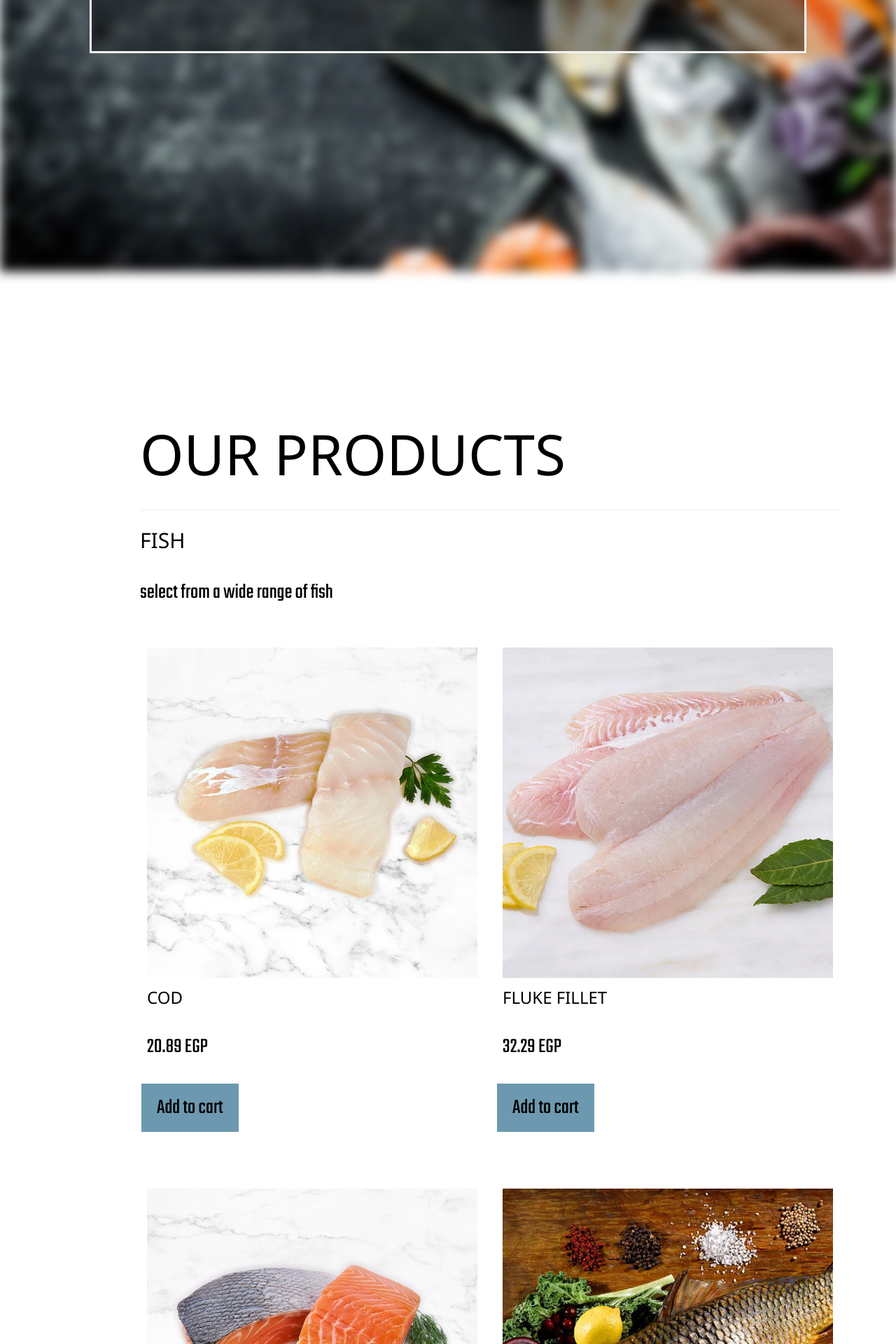
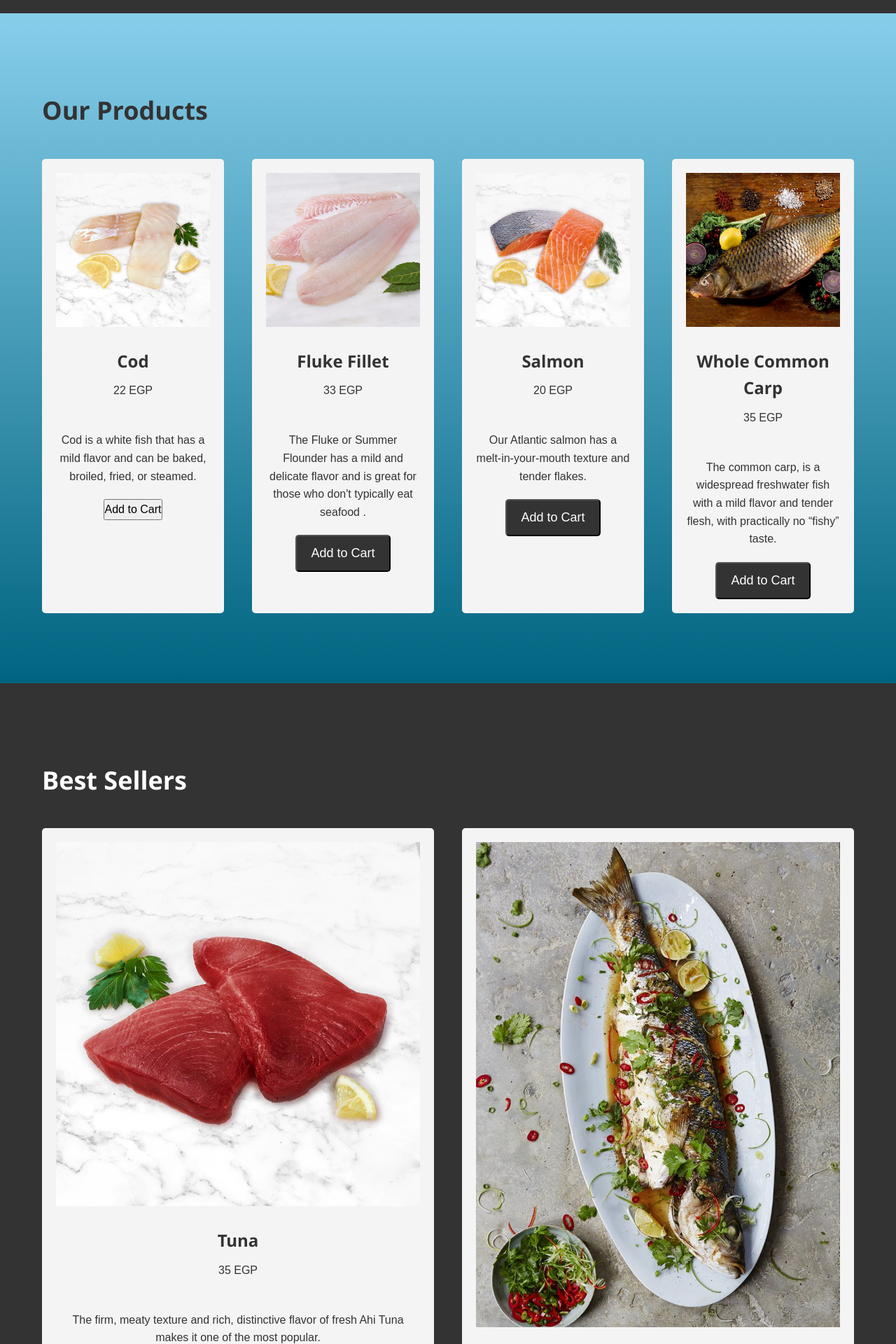
Before and after one commit to marwannour1/SoftwareEngineering, a Django app: page /store/home/ in a window 1280 px wide. Shown: the part 482-2402 px from the top of the page at 70% size. Run offline with Django 4.2, Linux system fonts and the light colour scheme; data comes from the database, SQL or seed files in the repository; both versions use the stored data as it was after the commit; some libraries are stand-ins or nearby versions.

Commit message:
css html

```diff
--- a/FishFoodStore/store/static/store/CSS/homepagestyle.css
+++ b/FishFoodStore/store/static/store/CSS/homepagestyle.css
@@ -1,3 +1,37 @@
+/* Reset CSS */
+* {
+	margin: 0;
+	padding: 0;
+	box-sizing: border-box;
+
+}
+
+/* Global Styles */
+body {
+	font-family: Arial, sans-serif;
+	font-size: 16px;
+	line-height: 1.6;
+	color: #333;
+
+
+}
+
+.container {
+	max-width: 1200px;
+	margin: 0 auto;
+	padding: 0 20px;
+
+}
+
+/* Header */
+header {
+	background-color: #333;
+	padding: 20px 0;
+	position: relative;
+}
+
+
+
 
 /* Create a top navigation bar with a black background color  */
 .topnav {
@@ -74,163 +108,193 @@
 	}
   }
 
-
-body, html {
-  height: 100%;
+.cart {
+	float: right;
+	font-size: 24px;
 }
 
-* {
-  box-sizing: border-box;
+.menu-icon {
+	display: none;
 }
 
-.bg-image {
-  /* The image used */
-  background-image: url('/images/fish2.jpg');
-
-  /* Add the blur effect */
-  filter: blur(8px);
-  -webkit-filter: blur(8px);
-
-  /* Full height */
-  height: 100%;
-
-  /* Center and scale the image nicely */
-  background-position: center;
-  background-repeat: no-repeat;
-  background-size: cover;
-}
-
-/* Position text in the middle of the page/image */
-.bg-text {
-  background-color: rgb(0,0,0); /* Fallback color */
-  background-color: rgba(0,0,0, 0.4); /* Black w/opacity/see-through */
-  color: white;
-  font-weight: bold;
-  border: 3px solid #f1f1f1;
+.store-name {
 	position: absolute;
 	top: 50%;
 	left: 50%;
 	transform: translate(-50%, -50%);
-  z-index: 2;
-  width: 80%;
-  padding: 20px;
 	text-align: center;
 }
 
-
-
-
-  /* Center website */
-  .main2 {
-    align-self: center;
-    max-width: 1000px;
-    margin-left: 200px;
-    margin-top: 200px;
+.store-name h1 {
+	font-size: 48px;
+	font-weight: 700;
+	margin-bottom: 20px;
 }
 
-
-  h2{
-    font-family: 'Teko', sans-serif;
-    font-size: 50px;
+.store-name p {
+	font-size: 24px;
 }
 
-
-
-  h1 {
-    font-size: 80px !important;
-    word-break: break-all;
-    font-family: 'Teko', sans-serif;
+/* Hero */
+.hero {
+	background-image: url('https://static.vecteezy.com/system/resources/previews/000/273/915/original/ocean-background-vector.jpg');
+	background-size: cover;
+	background-position: center;
+	color: rgb(0, 0, 0);
+	text-align: center;
+	padding: 100px 0;
 }
 
-  .row {
-    margin: 8px -16px;
+.hero h2 {
+	font-size: 48px;
+	font-weight: 700;
+	margin-bottom: 20px;
+
 }
 
-  /* Add padding BETWEEN each column (if you want) */
-  .row,
-  .row > .column {
-    padding: 8px;
+.hero p {
+	font-size: 24px;
+	margin-bottom: 40px;
 }
 
-  /* Create four equal columns that floats next to each other */
-  .column {
-    float: left;
-    width: 50%;
+.button {
+	display: inline-block;
+	background-color: #333;
+	color: #fff;
+	padding: 10px 20px;
+	border-radius: 5px;
+	text-decoration: none;
+	font-size: 18px;
 }
 
-  /* Clear floats after rows */
-  .row:after {
-    content: "";
-    display: table;
-    clear: both;
+.button:hover {
+	background-color: #666;
 }
 
-  /* Content */
-  .content {
-    background-color: rgba(255, 255, 255, 0);
-    padding: 10px;
-    font-family: 'Teko', sans-serif;
-    font-size: 30px;
+/* Products */
+.products {
+
+	padding: 100px 0;
+	background-image: linear-gradient(skyblue, rgb(0, 100, 128));
 }
 
-  .row a:link,.row a:visited {
-    background-color: #6c99af;
-    color: black;
-    border: 2px solid #6c99af;
-    padding: 10px 20px;
-    text-align: center;
-    text-decoration: none;
-    display: inline-block;
+.products h2 {
+	font-size: 36px;
+	font-weight: 700;
+	margin-bottom: 40px;
 }
 
-  .row a:hover,.row a:active {
-    background-color: #00415a;
-    color: white;
+.grid {
+	display: grid;
+	grid-template-columns: repeat(4, 1fr);
+	grid-gap: 40px;
 }
 
-  /* Responsive layout - makes a two column-layout instead of four columns */
-  @media screen and (max-width: 900px) {
-    .column {
-      width: 50%;
+.grid2 {
+	display: grid;
+	grid-template-columns: repeat(2, 1fr);
+	grid-gap: 40px;
+}
+
+.product {
+	background-color: #f4f4f4;
+	padding: 20px;
+	text-align: center;
+	border-radius: 5px;
+}
+
+.product img {
+	max-width: 100%;
+	margin-bottom: 20px;
+}
+
+.product h3 {
+	font-size: 24px;
+  color: #333;
+	font-weight: 700;
+	margin-bottom: 10px;
+}
+
+.product p {
+  color: #333;
+	font-size: 16px;
+	margin-bottom: 20px;
+}
+
+/* Best Sellers */
+.best-sellers {
+	background-color: #333;
+	color: #fff;
+	padding: 100px 0;
+}
+
+.best-sellers h2 {
+	font-size: 36px;
+	font-weight: 700;
+	margin-bottom: 40px;
+}
+
+/* About Us */
+.about-us {
+	padding: 100px 0;
+}
+
+.about-us h2 {
+	font-size: 36px;
+	font-weight: 700;
+	margin-bottom: 40px;
+}
+
+.about-us p {
+	font-size: 16px;
+	margin-bottom: 40px;
+}
+
+/* Footer */
+footer {
+	background-color: #333;
+	color: #fff;
+	padding: 40px 0;
+}
+
+.contact-info {
+	float: left;
+}
+
+.contact-info p {
+	margin-bottom: 10px;
+}
+
+.social-media {
+	float: right;
+}
+
+.social-media a {
+	display: inline-block;
+	background-color: #fff;
+	color: #333;
+	padding: 10px;
+	margin-left: 10px;
+	border-radius: 50%;
+}
+
+/* Responsive Styles */
+@media screen and (max-width: 768px) {
+	.container {
+		padding: 0;
     }
 }
 
-  .container {
-    position: relative;
-    width: 100%;
+input[type=submit] {
+  display: inline-block;
+	background-color: #333;
+	color: #fff;
+	padding: 10px 20px;
+	border-radius: 5px;
+	text-decoration: none;
+	font-size: 18px;
 }
 
-  .image {
-    display: block;
-    width: 100%;
-    height: auto;
+input[type=submit]:hover {
+	background-color: #666;
 }
-
-  .overlay {
-    position: absolute;
-    top: 0;
-    bottom: 0;
-    left: 0;
-    right: 0;
-    height: 100%;
-    width: 100%;
-    opacity: 0;
-    transition: .5s ease;
-    background-color: #6c99af;
-  }
-
-  .container:hover .overlay {
-    opacity: 1;
-  }
-
-  .text {
-    color: white;
-    font-size: 30px;
-    position: absolute;
-    top: 50%;
-    left: 50%;
-    -webkit-transform: translate(-50%, -50%);
-    -ms-transform: translate(-50%, -50%);
-    transform: translate(-50%, -50%);
-    text-align: center;
-  }
--- a/FishFoodStore/store/templates/store/home.html
+++ b/FishFoodStore/store/templates/store/home.html
@@ -1,26 +1,21 @@
 {% load static %}
 
 <!DOCTYPE html>
-<html lang="html">
+<html lang="en">
 <head>
-<link rel="stylesheet" type="text/css" href="{% static 'store/CSS/homepagestyle.css'%}">
+	<meta charset="UTF-8">
+	<meta name="viewport" content="width=device-width, initial-scale=1.0">
 	<link rel="stylesheet" href="https://www.w3schools.com/w3css/4/w3.css">
-<meta name="viewport" content="width=device-width, initial-scale=1">
-<link rel="stylesheet" href="https://cdnjs.cloudflare.com/ajax/libs/font-awesome/4.7.0/css/font-awesome.min.css">
-
 	<link rel="preconnect" href="https://fonts.googleapis.com">
 	<link rel="preconnect" href="https://fonts.gstatic.com" crossorigin>
 	<link href="https://fonts.googleapis.com/css2?family=Amatic+SC:wght@700&display=swap" rel="stylesheet">
 	<link href="https://fonts.googleapis.com/css2?family=Amatic+SC:wght@700&family=Teko&display=swap" rel="stylesheet">
-<link rel="icon" href="{% static 'store/images/fish-store-website-favicon-color (1).png' %}" type="image/x-icon" />
-
-
-    <title>kheer El Bahr</title>
+	<link rel="icon" href="images/fish-store-website-favicon-color (1).png" type="image/x-icon">
+	<title>Kheir El-Bahr - Online Fish Food Store</title>
+	<link rel="stylesheet" href="{% static 'store/css/homepagestyle.css' %}">
 </head>
-
-<body style="margin: 0;">
-
-  <div class="topnav">
+<body>
+	<nav class="topnav">
 		<div class="search-container">
 		  <form action="/action_page.php">
 			<input type="text" placeholder="Search.." name="search">
@@ -31,119 +26,117 @@
 		<a href="cartpro.html"><i class="fa fa-shopping-cart" style="font-size:28px;"></i> Shopping cart</a>
 		<a href="sign_up.html"><i class="fa fa-bars" style="font-size:24px;"></i> Sign up</a>
 		<a href="sign_in.html"><i class="fa fa-fw fa-envelope" style="font-size:25px;"></i> Login</a>
+	</nav>
+	<header>
+
+			<div class="hero">
+				<div class="container">
+					<h2>Welcome to Kheir El-Bahr</h2>
+					<p>Your one-stop shop for fresh, high-quality fish food</p>
+
+				</div>
 			</div>
 
-  <!-- Page content -->
-  <div class="bg-image"></div>
-
-  <div class="bg-text">
-    <h1 style="font-family:  'Teko', sans-serif;">Kheer El Bahr</h1>
-    <p style="font-family:  'Teko', sans-serif; font-size: 40px;">The Highest Quality Fish</p>
+	</header>
+	<main>
+		<section class="products">
+			<div class="container">
+				<h2>Our Products</h2>
+				<div class="grid">
+					<div class="product">
+						<img src="{% static 'store/images/cod.jpg' %}" alt="COD">
+						<h3>{{ myproductname1.name }}</h3>
+						<p>{{ myproductname1.price }} EGP</p>
+            <br>
+            <p>
+              Cod is a white fish that has a mild flavor and can be baked, broiled, fried, or steamed.
+            </p>
+            <form method="post" action="{% url 'add_to_cart' %}">
+              {% csrf_token %}
+              <input type="hidden" name="product_id" value="{{ myproductname1.id }}">
+              <button type="submit">Add to Cart</button>
+            </form>
 					</div>
-
-
-
-<div class="main2">
-
-  <h1>OUR PRODUCTS</h1>
-
-  <hr>
-
-  <h2>FISH</h2>
-  <p style="font-family: 'Teko', sans-serif; font-size: 30px;">select from a wide range of fish</p>
-
-  <!-- Portfolio Gallery Grid -->
-  <div class="row">
-    <div class="column">
-      <div class="content">
-        <div class="container">
-         <img src="images/cod.jpg" alt="cod" style="width:100%">
-         <div class="overlay">
-          <div class="text">Cod is one of the most popular fish types in the United States.
-            Cod is a white fish that has a mild flavor and can be baked, broiled, fried, or steamed. Cod are available
-            year-round but the best time to purchase them is during the winter months.</div>
+					<div class="product">
+						<img src="{% static 'store/images/fluke_fillet.jpg' %}" alt="Fish 2">
+						<h3>{{ myproductname2.name }}</h3>
+						<p>{{ myproductname2.price }} EGP</p>
+            <br>
+            <p>
+              The Fluke or Summer Flounder has a mild and delicate flavor and is great for those who don't
+            typically eat seafood .
+            </p>
+						<input type="submit" value="Add to Cart">
 					</div>
+					<div class="product">
+						<img src="{% static 'store/images/salmon.jpg' %}" alt="Fish 3">
+						<h3>{{ myproductname3.name }}</h3>
+						<p>{{ myproductname3.price }} EGP</p>
+            <br>
+            <p>
+              Our Atlantic salmon has a melt-in-your-mouth texture and tender flakes.
+            </p>
+						<input type="submit" value="Add to Cart">
 					</div>
-        <h3>COD</h3>
-        <p>20.89 EGP</p>
-        <element class="row">
-          <a href="cartpro.html">Add to cart</a>
-        </element>
-      </div>
-    </div>
-    <div class="column">
-      <div class="content">
-        <div class="container">
-         <img src="images/fluke_fillet.jpg" alt="FLUKE" style="width:100%">
-         <div class="overlay">
-          <div class="text">The Fluke or Summer Flounder has a mild and delicate flavor and is great for those who don't
-            typically eat seafood .
-             With no “fishy” taste and a light texture, fluke is perfectly paired with delicate sauces and seasonings.</div>
-         </div>
-        </div>
-        <h3>FLUKE FILLET</h3>
-        <p>32.29 EGP</p>
-        <element class="row">
-          <a href="cartpro.html">Add to cart</a>
-        </element>
-      </div>
-    </div>
-    <div class="column">
-      <div class="content">
-        <div class="container">
-         <img src="images/salmon.jpg" alt="SALMON" style="width:100%">
-         <div class="overlay">
-          <div class="text">Our Atlantic salmon has a melt-in-your-mouth texture and tender flakes.
-             Thanks to our direct relationships with select farms we are able to deliver the finest salmon direct from the source.</div>
-         </div>
-        </div>
-        <h3>SALMON</h3>
-        <p>19.94 EGP</p>
-        <element class="row">
-          <a href="cartpro.html">Add to cart</a>
-        </element>
-      </div>
-    </div>
-    <div class="column">
-      <div class="content">
-        <div class="container">
-         <img src="images/whole_common_carp.jpg" alt="whole_common_carp" style="width:100%">
-         <div class="overlay">
-          <div class="text">The common carp, or European carp,
-             is a widespread freshwater fish with a mild flavor and tender flesh, with practically no “fishy” taste.</div>
-         </div>
-        </div>
-        <h3>WHOLE COMMON CARP</h3>
-        <p>34.19 EGP</p>
-        <element class="row">
-          <a href="cartpro.html">Add to cart</a>
-        </element>
+					<div class="product">
+						<img src="{% static 'store/images/whole_common_carp.jpg' %}" alt="Fish 4">
+						<h3>{{ myproductname4.name }}</h3>
+						<p>{{ myproductname4.price }} EGP</p>
+            <br>
+            <p>
+              The common carp,
+             is a widespread freshwater fish with a mild flavor and tender flesh, with practically no “fishy” taste.
+            </p>
+						<input type="submit" value="Add to Cart">
 					</div>
 				</div>
 			</div>
-
-  <div class="content">
+		</section>
+		<section class="best-sellers">
 			<div class="container">
-     <img src="images/tuna.jpg" alt="tuna" style="width:100%">
-     <div class="overlay">
-      <div class="text">The firm, meaty texture and rich, distinctive flavor of fresh Ahi Tuna makes it one of the most popular seafood choices around the globe.
-        Ahi is a Hawaiian term that refers to both Yellowfin and Bigeye Tuna.</div>
+				<h2>Best Sellers</h2>
+				<div class="grid2">
+					<div class="product">
+						<img src="{% static 'store/images/tuna.jpg' %}" alt="Fish 5">
+						<h3>{{ myproductname5.name }}</h3>
+						<p>{{ myproductname5.price }} EGP</p>
+            <br>
+            <p>
+              The firm, meaty texture and rich, distinctive flavor of fresh Ahi Tuna makes it one of the most popular.
+            </p>
+						<input type="submit" value="Add to Cart">
+					</div>
+					<div class="product">
+						<img src="{% static 'store/images/sea bass.jpg' %}" alt="Fish 6">
+						<h3>{{ myproductname6.name }}</h3>
+						<p>{{ myproductname6.price }} EGP</p>
+            <br>
+            <p>
+              Fresh - Wild Sea bass Whole Fish
+            </p>
+						<input type="submit" value="Add to Cart">
 					</div>
 				</div>
-    <h3>
-      This Weeks special!!
-      TUNA
-    </h3>
-    <p>47.49 EGP</p>
-    <element class="row">
-      <a href="cartpro.html">Add to cart</a>
-    </element>
+			</div>
+		</section>
+		<section class="about-us">
+			<div class="container">
+				<h2>About Us</h2>
+				<p>Kheir El-Bahr is an online fish food store that provides high-quality raw fish for customers to eat. Our products are sourced from local fishermen and are always fresh and delicious. We believe in sustainability and supporting our local communities.</p>
+				<a href="#" class="button">Learn More</a>
+			</div>
+		</section>
+	</main>
+	<footer>
+		<div class="container">
+			<div class="contact-info">
+				<p><i class="fas fa-map-marker-alt"></i>123 Main St, Anytown USA</p>
+				<p><i class="fas fa-phone"></i>(123) 456-7890</p>
+				<p><i class="fas fa-envelope"></i>info@kheirelbahr.com</p>
 			</div>
 
-  <!-- END MAIN -->
-  </div>
+		</footer>
+		<script src="https://kit.fontawesome.com/your-font-awesome-key.js" crossorigin="anonymous"></script>
+		<script src="script.js"></script>
 	</body>
-
-
-
 	</html>
--- a/FishFoodStore/store/urls.py
+++ b/FishFoodStore/store/urls.py
@@ -1,5 +1,7 @@
 from django.urls import path
 from . import views
+from django.conf import settings
+from django.conf.urls.static import static
 
 urlpatterns = [
     path('home/', views.home, name="home"),
@@ -7,3 +9,5 @@ urlpatterns = [
     path('signup/', views.signup, name="signup"),
     path('home/cart/', views.cart, name="cart")
 ]
+if settings.DEBUG:
+    urlpatterns += static(settings.STATIC_URL, document_root=settings.STATIC_ROOT)
--- a/FishFoodStore/store/views.py
+++ b/FishFoodStore/store/views.py
@@ -1,8 +1,24 @@
 from django.shortcuts import render
+from .models import Product
+
 
 # Create your views here.
 def home(request):
-    return render(request, "store/home.html")
+    myproductname1 = Product.objects.get(id=1)
+    myproductname2 = Product.objects.get(id=2)
+    myproductname3 = Product.objects.get(id=3)
+    myproductname4 = Product.objects.get(id=4)
+    myproductname5 = Product.objects.get(id=5)
+    myproductname6 = Product.objects.get(id=6)
+    return render(request, "store/home.html", {
+        "myproductname1" : myproductname1,
+        "myproductname2" : myproductname2,
+        "myproductname3" : myproductname3,
+        "myproductname4" : myproductname4,
+        "myproductname5" : myproductname5,
+        "myproductname6" : myproductname6,
+    })
+
 
 def login(request):
     return render(request, "store/sign_in.html")
```
Also changed, not shown: FishFoodStore/db.sqlite3, FishFoodStore/store/models.py (line endings or trailing spaces), FishFoodStore/store/static/store/images/sea bass.jpg (added). Lines whose indentation alone changed are shown as unchanged.
